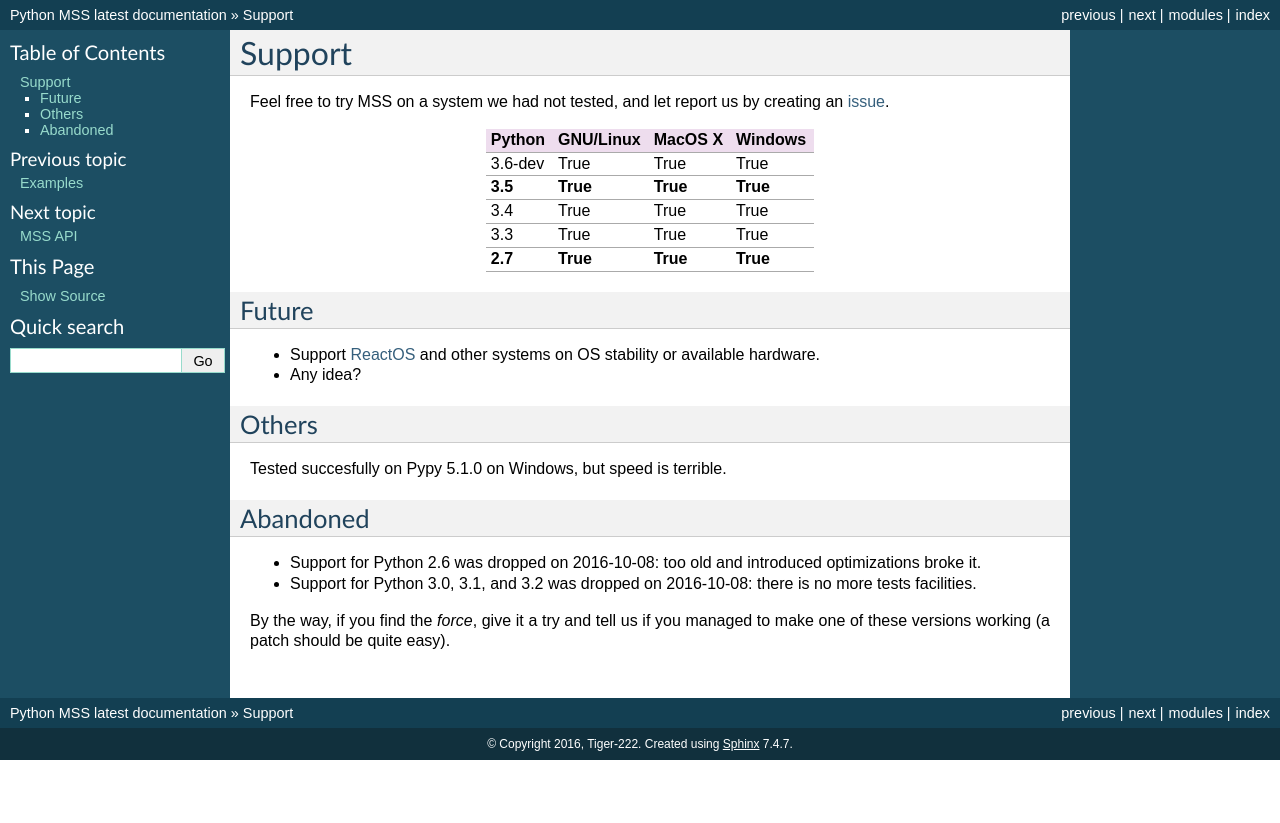
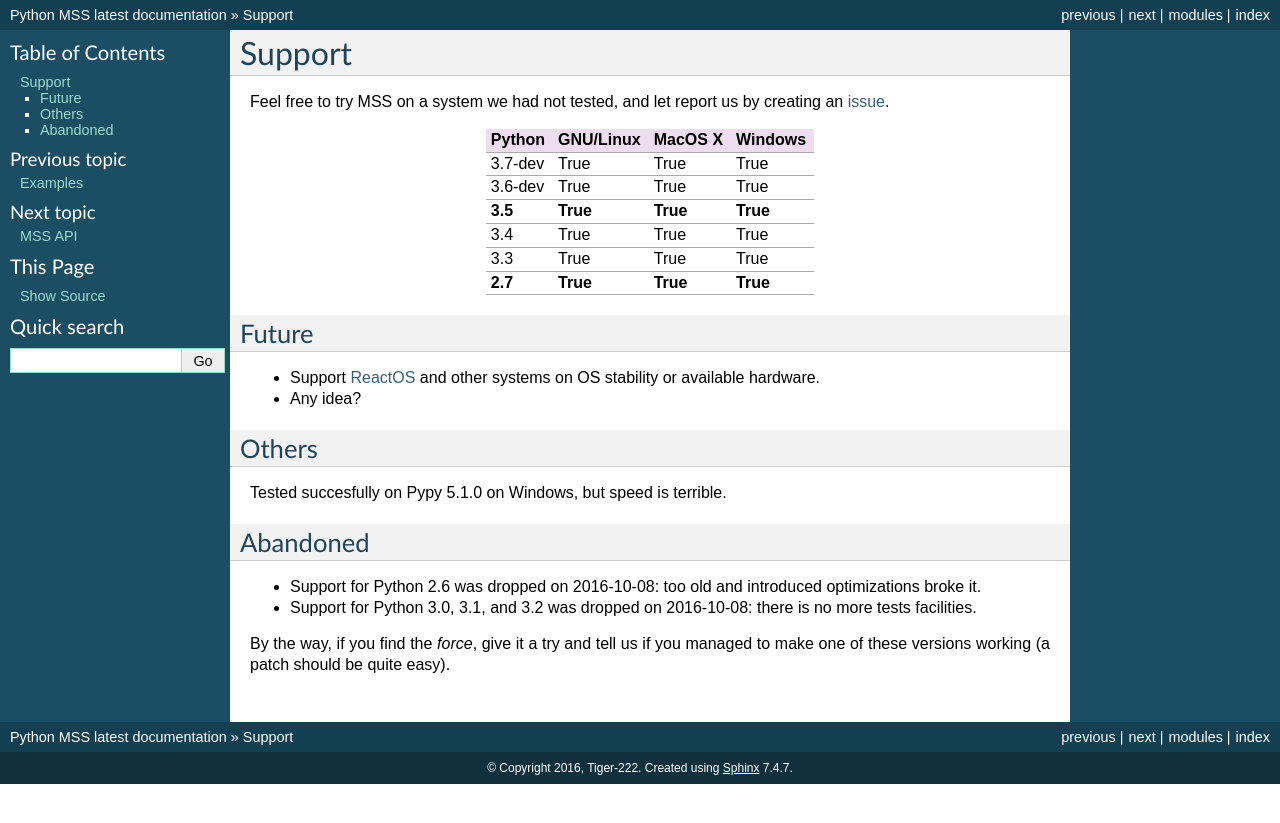
Before and after one commit to BoboTiG/python-mss, a Sphinx documentation site: the page built from docs/source/support.rst, in a window 1280 px wide. Shown: the top 823 px of the page. Built offline with Sphinx 7.4.7, drawn with Linux system fonts in a browser that asks for light colours.

Commit message:
Doc: show Python 3.7-dev support, early yes :)

```diff
--- a/docs/source/support.rst
+++ b/docs/source/support.rst
@@ -7,6 +7,8 @@ Feel free to try MSS on a system we had not tested, and let report us by creatin
 +----------+-----------+-------------+-----------+
 |  Python  | GNU/Linux |   MacOS X   |  Windows  |
 +==========+===========+=============+===========+
+| 3.7-dev  | True      | True        | True      |
++----------+-----------+-------------+-----------+
 | 3.6-dev  | True      | True        | True      |
 +----------+-----------+-------------+-----------+
 | **3.5**  | **True**  | **True**    | **True**  |
```
Also changed, not shown: docs/source/developers.rst (+4 -6 lines).
